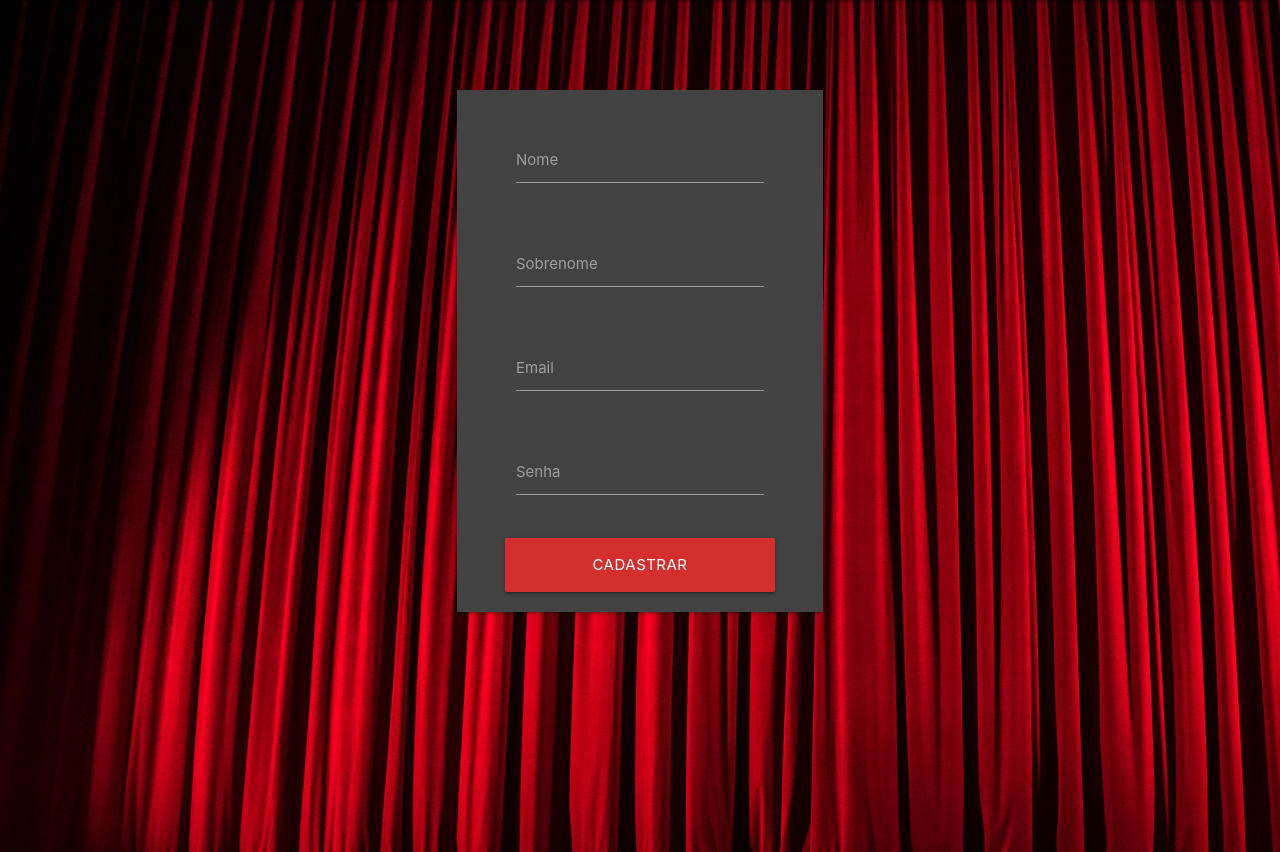
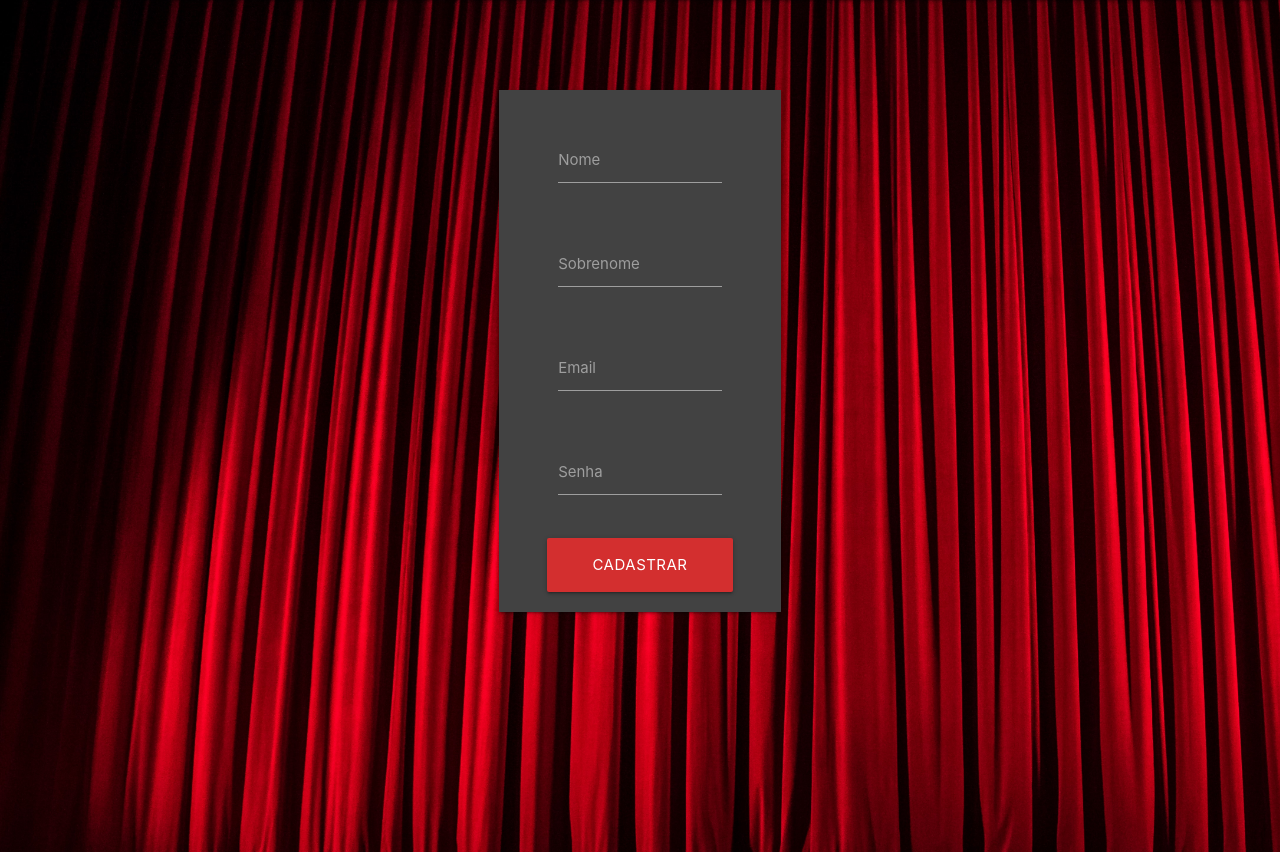
Before and after one commit to DBVeit/ProjetoExperienciaCriativa2, a PHP site: page /ProjetoExperienciaCriativa2/pages/cadastro.php in a window 1280 px wide. Shown: the part 64-916 px from the top of the page. Run offline with PHP 8.4, Linux system fonts and the light colour scheme; some libraries are stand-ins or nearby versions.

Commit message:
register form resize

```diff
--- a/pages/cadastro.php
+++ b/pages/cadastro.php
@@ -40,7 +40,7 @@
     <center>
 
       <div class="container">
-        <div class="grey darken-3 z-depth-1 grey lighten-4 row" style="display: inline-block; padding: 32px 48px 0px 48px;">
+        <div class="grey darken-3 z-depth-1 grey lighten-4 row" style="display: inline-block; padding: 32px 48px 0px 48px; width: 45%">
 
           <form class="col s12" onsubmit="return e()" method="post" action="../php/functions/cadastra-usuario.php" id="cadastro">
             <div class='row'>
```
